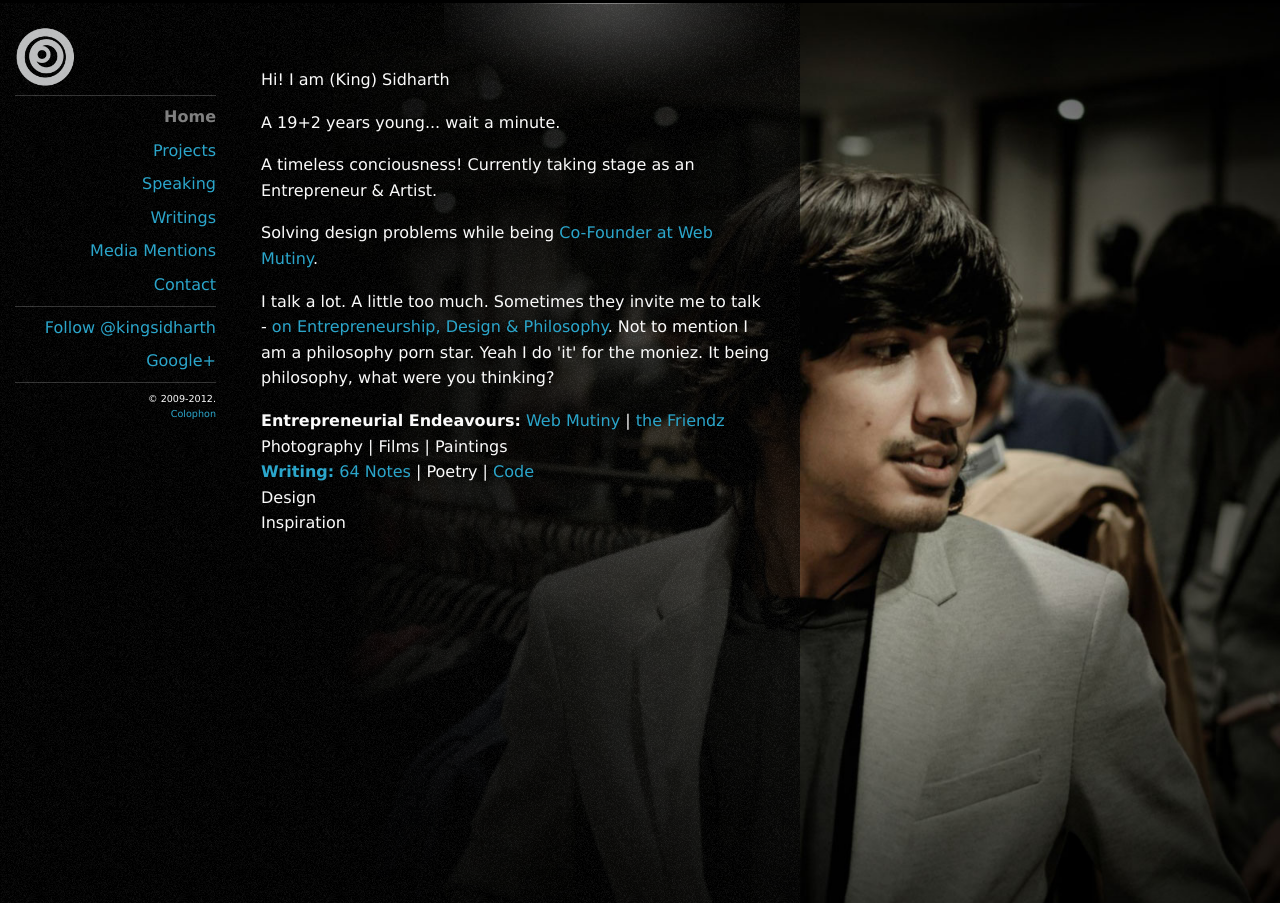
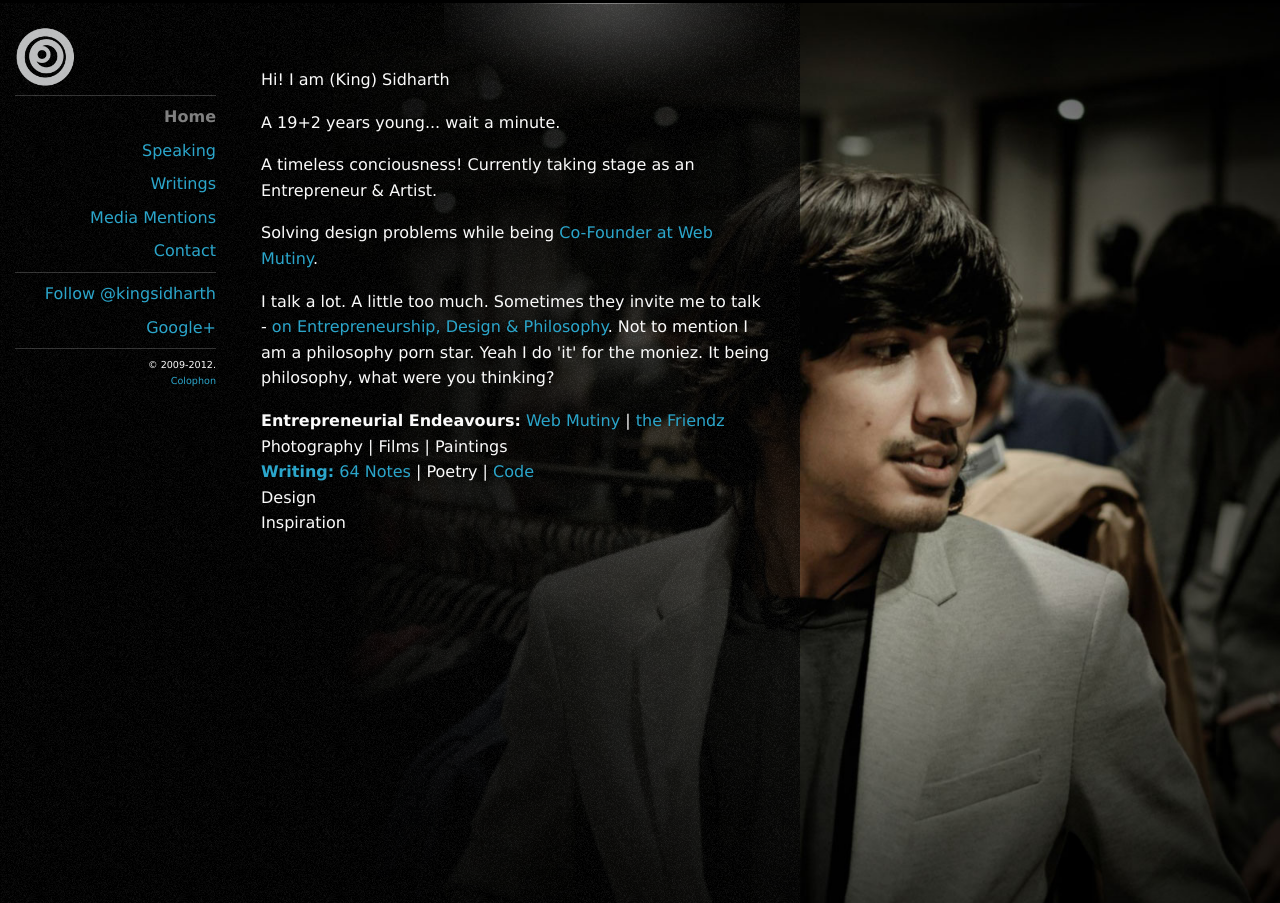
Before and after one commit to utkarshkukreti/kingsidharth.github.com, a Jekyll site: the page built from index.html, in a window 1280 px wide. Built offline with Jekyll 4.4.1, drawn with Linux system fonts in a browser that asks for light colours; comment, search, counter and statistics services are not loaded.

Commit message:
Take off /projects from menu, not requried

```diff
--- a/_layouts/default.html
+++ b/_layouts/default.html
@@ -54,9 +54,9 @@
               <li class="{% if page.slug == 'home' %} active {% endif %}">
                 <a href='/'>Home</a>
               </li>
-              <li class="{% if page.slug == 'projects' %} active {% endif %}">
+              <!--<li class="{% if page.slug == 'projects' %} active {% endif %}">
                 <a href='/projects'>Projects</a>
-              </li>
+                </li>-->
               <li class="{% if page.slug == 'speaking' %} active {% endif %}">
                 <a href='http://64notes.com/speaking'>Speaking</a>
               </li>
```
